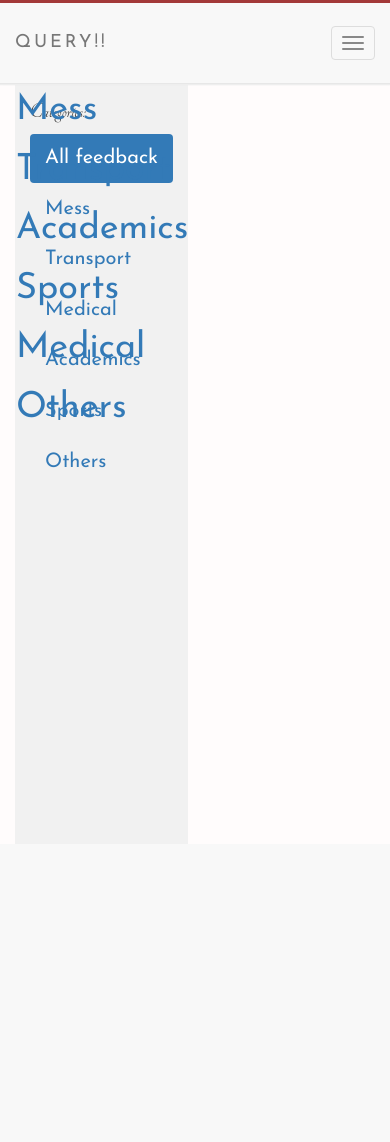
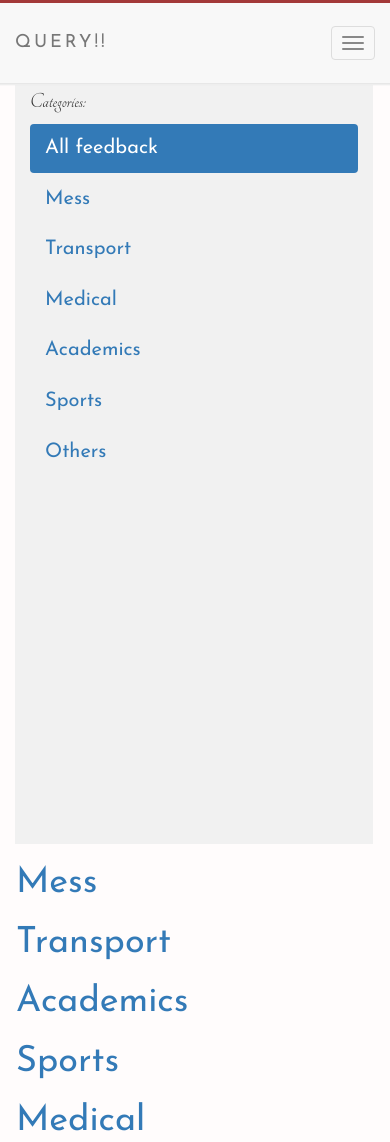
Before and after one commit to Alexblack8/query, a PHP site: page /webproject/feedbacks.php in a window 390 px wide. Before the commit the page ends 468 px from the top, so only its background shows below. Run offline with PHP 8.4, Linux system fonts and the light colour scheme; a user stored in the database is signed in; data comes from the database, SQL or seed files in the repository; some libraries are stand-ins or nearby versions.

Commit message:
designed mobile site

```diff
--- a/feedbacks.php
+++ b/feedbacks.php
@@ -17,6 +17,7 @@
 	    <link href="question_display.css" rel="stylesheet">
 	    <link rel="stylesheet" type="text/css" href="http://fonts.googleapis.com/css?family=Tangerine">
 	    <link href="https://fonts.googleapis.com/css?family=Josefin+Sans" rel="stylesheet">
+	    <meta name="viewport" content="width=device-width, initial-scale=1.0">
 	    <style>
 			.sidenav li {
 				font-family: tangerine;
@@ -33,6 +34,13 @@
 		      padding-top: 20px;
 		      background-color: #f1f1f1;
 		      height: 100%;
+		    }
+
+		    @media screen and (max-width: 641px) {
+		    	.sidenav {
+		    		position: relative;
+		    		padding-top: 10px;
+		    	}
 		    }
 	    </style>
 	</head>
--- a/nav_bar.php
+++ b/nav_bar.php
@@ -17,6 +17,12 @@
 		    letter-spacing: 3px;
 		}
 
+		@media screen and (max-width: 641px) {
+			.sidenav {
+				position: relative;
+			}
+		}
+
 		.navbar-nav li a:hover {
 		    color: #1abc9c !important;
 		}
@@ -25,6 +31,9 @@
 			border-radius: 0 !important;
 		}
 	</style>
+
+	<meta name="viewport" content="width=device-width, initial-scale=1.0">
+
 		<nav class="navbar navbar-default navbar-fixed-top" id="navigation-bar" role="navigation">
 			<div class="container">
 				<div class="navbar-header">
```
Also changed, not shown: ask_question.php (+7 -0 lines), question_option.php (+7 -0 lines), questions.php (+9 -3 lines), user_profile.php (+8 -1 lines).
